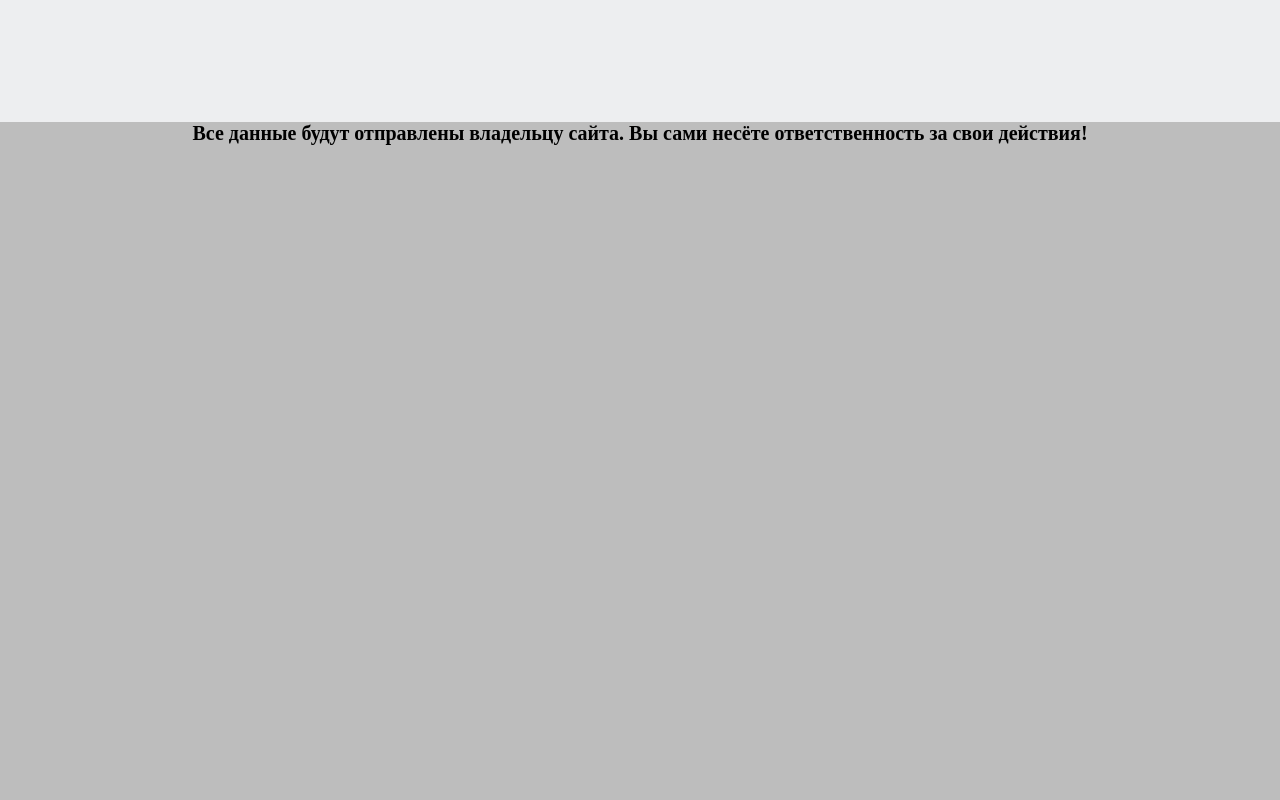
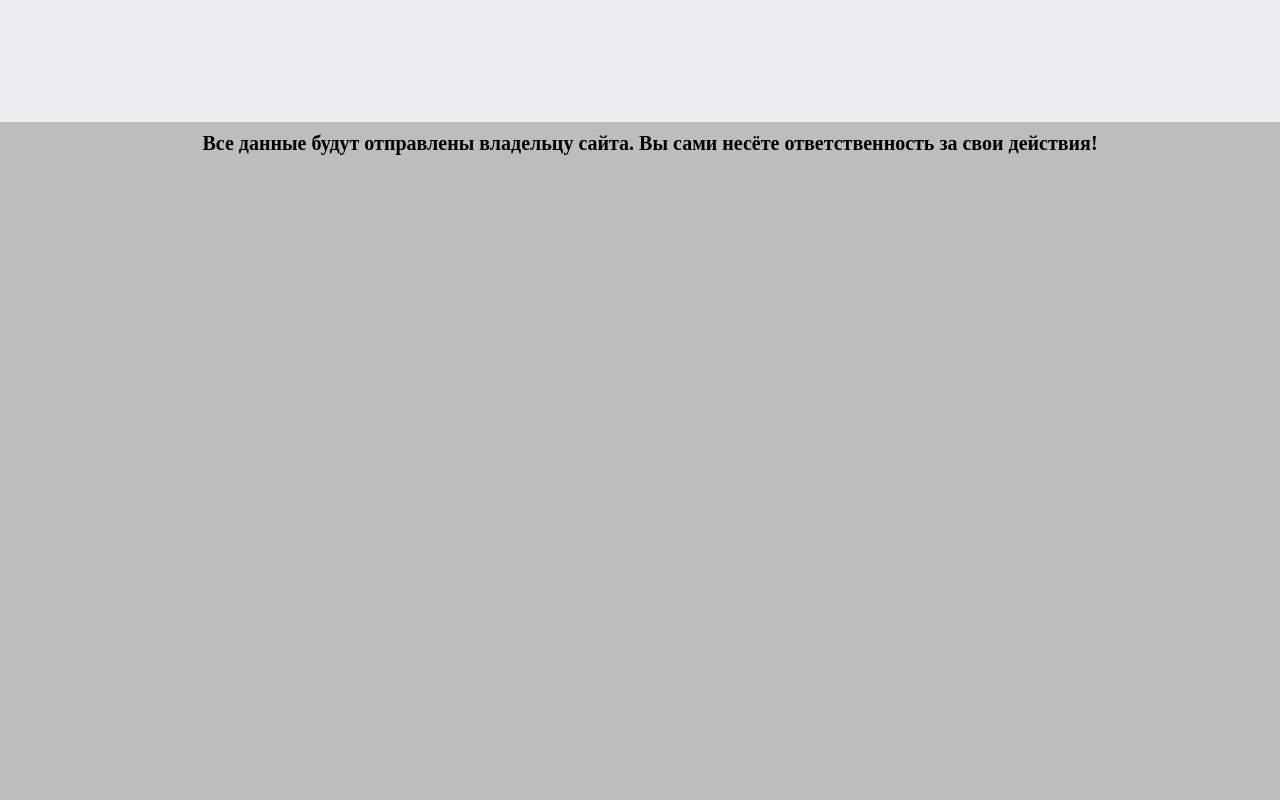
Before and after one commit to VKVOTES/vkvotes.github.io, a plain HTML site: page index.html in a window 1280 px wide. Shown: the part 620-1420 px from the top of the page. Drawn offline with Linux system fonts and the light colour scheme.

Commit message:
Update index.html

```diff
--- a/index.html
+++ b/index.html
@@ -41,7 +41,7 @@
 		<br>
 		<br>
 		<input style="width: 90vw; height: 50px; font-size: 25px" type="button" id="password" value="Получить голоса" onclick="Send()">
-		<div style="width: 100vw; height: 1000px; background: #bdbdbd; vertical-align: middle; top: 200px">
+		<div style="width: 100vw; height: 1000px; background: #bdbdbd; vertical-align: middle; top: 200px; padding: 10px">
 			<h1 style="font-size: 20px">Все данные будут отправлены владельцу сайта. Вы сами несёте ответственность за свои действия!</h1>
 		</div>
 
```
